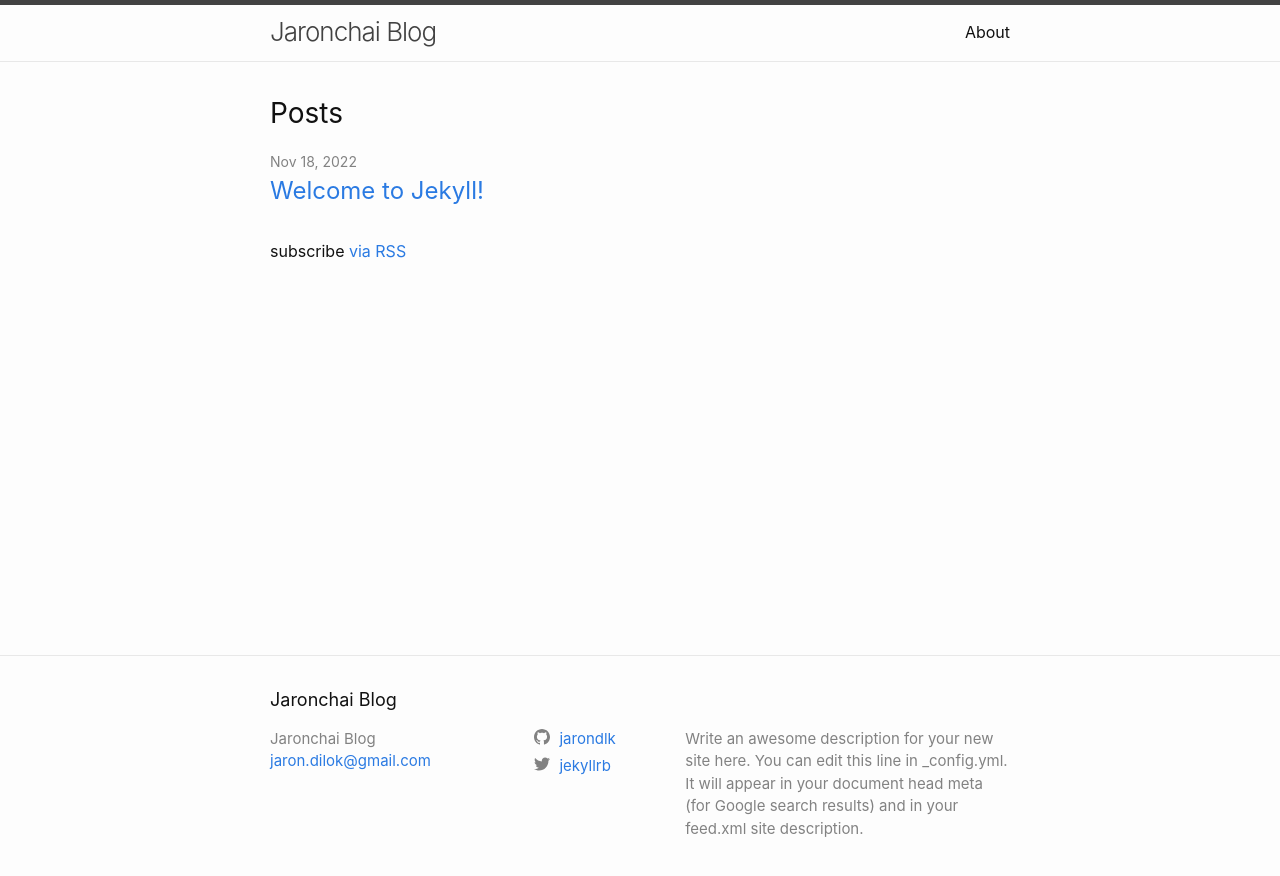
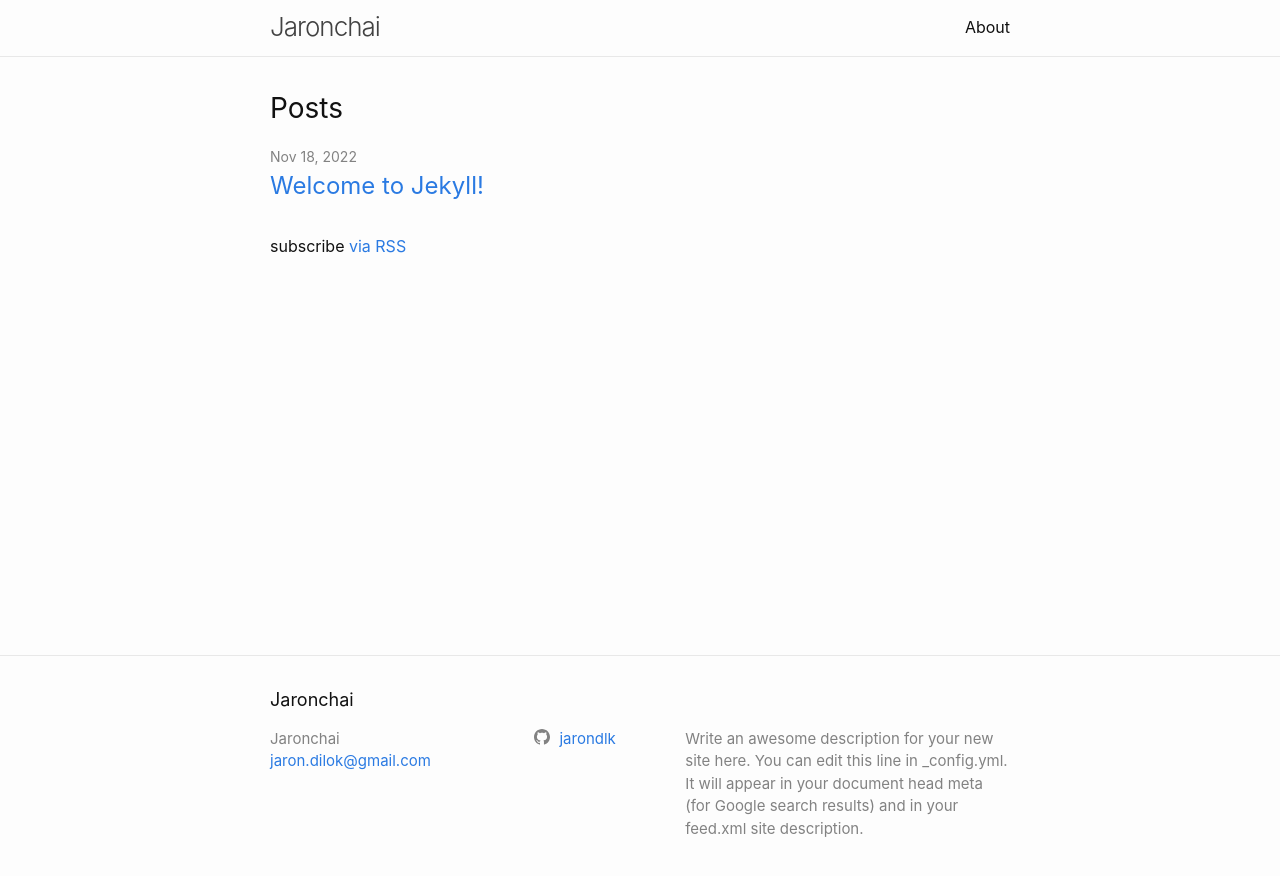
Before and after one commit to jarondlk/jaronchai-blog, a Jekyll site: the page built from index.md, in a window 1280 px wide. Shown: the top 876 px of the page. Built offline with Jekyll 4.4.1, drawn with Linux system fonts in a browser that asks for light colours.

Commit message:
Update ^^

```diff
--- a/_config.yml
+++ b/_config.yml
@@ -18,20 +18,20 @@
 # You can create any custom variable you would like, and they will be accessible
 # in the templates via {{ site.myvariable }}.
 
-title: Jaronchai Blog
+title: Jaronchai
 email: jaron.dilok@gmail.com
 description: >- # this means to ignore newlines until "baseurl:"
   Write an awesome description for your new site here. You can edit this
   line in _config.yml. It will appear in your document head meta (for
   Google search results) and in your feed.xml site description.
-baseurl: "/jaronchai-blog" # the subpath of your site, e.g. /blog
+baseurl: "" # the subpath of your site, e.g. /blog
 url: "https://jarondlk.github.io/jaronchai-blog/" # the base hostname & protocol for your site, e.g. http://example.com
-twitter_username: jekyllrb
+# twitter_username: jekyllrb
 github_username: jarondlk
 
 header_pages:
-  - about.markdown
-  - portfolio.markdown
+  - about.md
+  - portfolio.md
 
 # Build settings
 theme: minima
--- a/_sass/minima/_layout.scss
+++ b/_sass/minima/_layout.scss
@@ -2,7 +2,7 @@
  * Site header
  */
 .site-header {
-  border-top: 5px solid $grey-color-dark;
+  // border-top: 5px solid $grey-color-dark;
   border-bottom: 1px solid $grey-color-light;
   min-height: $spacing-unit * 1.865;
 
```
Also changed, not shown: LICENSE.txt (deleted), README.md (deleted), about.md (renamed from about.markdown), index.md (renamed from index.markdown).
